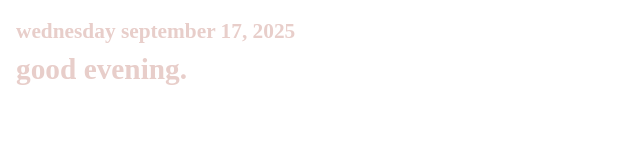
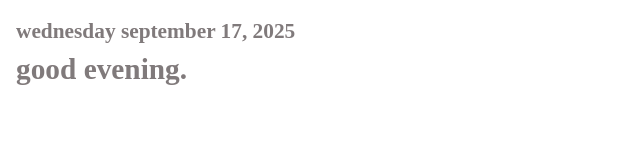
Before and after one commit to ouieouie/datenotion, a plain HTML site: page index.html in a window 1280 px wide. Shown: the whole page, without its empty margins (0-640 px from the left). Drawn offline with Linux system fonts and the light colour scheme.

Commit message:
Update index.html

```diff
--- a/index.html
+++ b/index.html
@@ -6,7 +6,7 @@
         display: flex;
         font-family: serif;
         font-size: 22pt;
-        color: #e8ceca;
+        color: #807a7b;
         padding: 7px;
         border: 1px solid #ffffff;
         justify-content: left;
```
